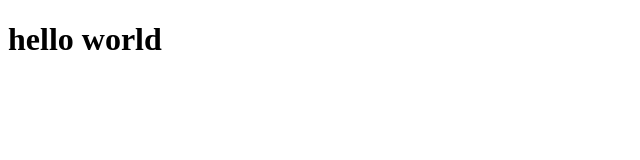
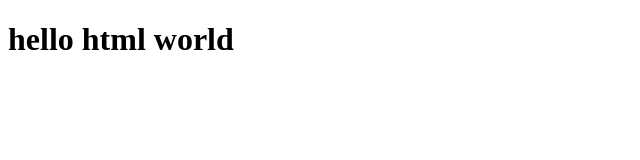
Before and after one commit to Bharath-SN/Demo, a plain HTML site: page demo.html in a window 1280 px wide. Shown: the whole page, without its empty margins (0-640 px from the left). Drawn offline with Linux system fonts and the light colour scheme.

Commit message:
second commit

```diff
--- a/demo.html
+++ b/demo.html
@@ -6,6 +6,6 @@
     <title>Document</title>
 </head>
 <body>
-    <h1>hello world</h1>
+    <h1>hello html world</h1>
 </body>
 </html>
```
